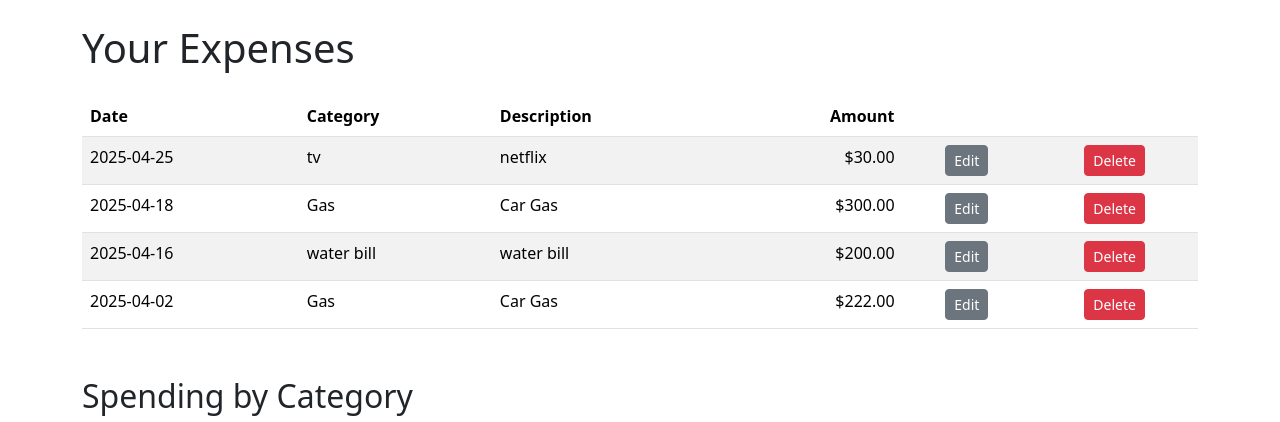
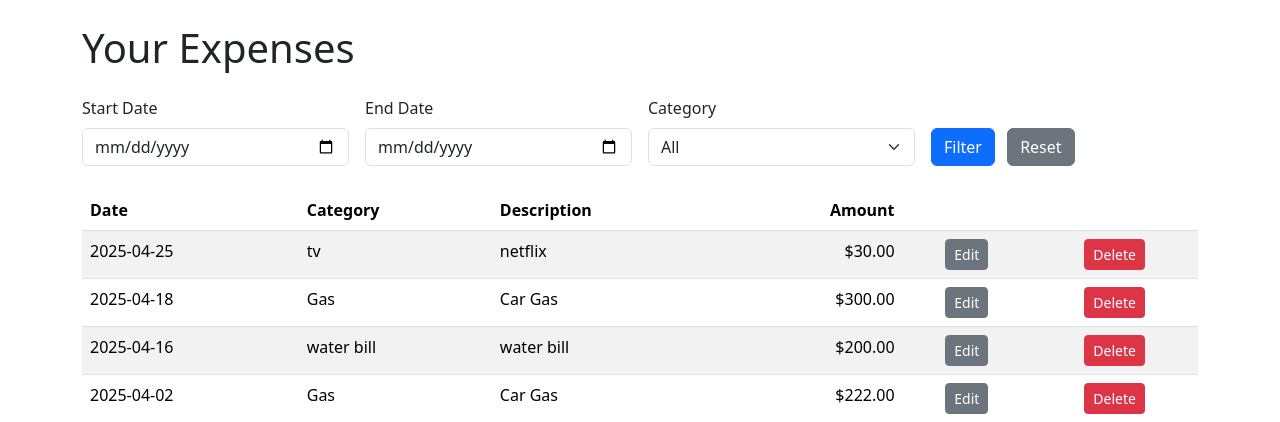
Before and after one commit to Tks23-hub/python-expense-tracker, a Flask app: page / in a window 1280 px wide. Shown: the part 56-478 px from the top of the page. Run offline with Flask 3, Linux system fonts and the light colour scheme; data comes from the database, SQL or seed files in the repository; both versions use the stored data as it was after the commit; some libraries are stand-ins or nearby versions.

Commit message:
Add filtering by date range and category; update README to document filter form and logic

```diff
--- a/app.py
+++ b/app.py
@@ -13,9 +13,28 @@ migrate = Migrate(app, db)
 
 @app.route('/')
 def index():
-    expenses = Expense.query.order_by(Expense.date.desc()).all()
-    return render_template('index.html', expenses=expenses)
 
+    q = Expense.query
+    start = request.args.get('start_date')
+    end   = request.args.get('end_date')
+    cat   = request.args.get('category')
+    if start:
+        q = q.filter(Expense.date >= start)
+    if end:
+        q = q.filter(Expense.date <= end)
+    if cat:
+        q = q.filter(Expense.category == cat)
+
+    expenses = q.order_by(Expense.date.desc()).all()
+    categories = [c[0] for c in db.session.query(Expense.category).distinct().all()]
+    return render_template(
+        'index.html',
+        expenses=expenses,
+        categories=categories,
+        start_date=start,
+        end_date=end,
+        selected_category=cat
+    )
 @app.route('/add', methods=['GET', 'POST'])
 def add_expense():
     if request.method == 'POST':
@@ -31,10 +50,24 @@ def add_expense():
 
 @app.route('/data')
 def data():
-    results = db.session.query(
+
+    q = Expense.query
+    start = request.args.get('start_date')
+    end   = request.args.get('end_date')
+    cat   = request.args.get('category')
+
+    if start:
+        q = q.filter(Expense.date >= start)
+    if end:
+        q = q.filter(Expense.date <= end)
+    if cat:
+        q = q.filter(Expense.category == cat)
+
+    results = q.with_entities(
         Expense.category,
         db.func.sum(Expense.amount)
     ).group_by(Expense.category).all()
+
     categories = [r[0] for r in results]
     totals     = [r[1] for r in results]
     return jsonify(categories=categories, totals=totals)
--- a/templates/index.html
+++ b/templates/index.html
@@ -1,6 +1,53 @@
-{% extends 'base.html' %} {% block title %}Dashboard – Expense Tracker{%
-endblock %} {% block content %}
+{% extends 'base.html' %}
+
+{% block title %}Dashboard – Expense Tracker{% endblock %}
+
+{% block content %}
   <h1 class="mb-4">Your Expenses</h1>
+
+  <!-- Filter Form -->
+  <form class="row g-3 mb-4" method="get" action="{{ url_for('index') }}">
+    <div class="col-md-3">
+      <label for="start_date" class="form-label">Start Date</label>
+      <input
+        type="date"
+        id="start_date"
+        name="start_date"
+        class="form-control"
+        value="{{ start_date or '' }}"
+      />
+    </div>
+    <div class="col-md-3">
+      <label for="end_date" class="form-label">End Date</label>
+      <input
+        type="date"
+        id="end_date"
+        name="end_date"
+        class="form-control"
+        value="{{ end_date or '' }}"
+      />
+    </div>
+    <div class="col-md-3">
+      <label for="category" class="form-label">Category</label>
+      <select
+        id="category"
+        name="category"
+        class="form-select"
+      >
+        <option value="">All</option>
+        {% for c in categories %}
+          <option
+            value="{{ c }}"
+            {% if c == selected_category %}selected{% endif %}
+          >{{ c }}</option>
+        {% endfor %}
+      </select>
+    </div>
+    <div class="col-md-3 align-self-end">
+      <button type="submit" class="btn btn-primary">Filter</button>
+      <a href="{{ url_for('index') }}" class="btn btn-secondary ms-2">Reset</a>
+    </div>
+  </form>
 
   {% if expenses %}
     <table class="table table-striped">
@@ -10,10 +57,8 @@ endblock %} {% block content %}
           <th>Category</th>
           <th>Description</th>
           <th class="text-end">Amount</th>
-      <th></th>
-      <!-- Edit -->
-      <th></th>
-      <!-- for the Delete button -->
+          <th></th> <!-- Edit -->
+          <th></th> <!-- Delete -->
         </tr>
       </thead>
       <tbody>
@@ -27,8 +72,7 @@ endblock %} {% block content %}
               <a
                 href="{{ url_for('edit_expense', expense_id=e.id) }}"
                 class="btn btn-sm btn-secondary"
-          >Edit</a
-        >
+              >Edit</a>
             </td>
             <td class="text-center">
               <form
@@ -36,7 +80,9 @@ endblock %} {% block content %}
                 action="{{ url_for('delete_expense', expense_id=e.id) }}"
                 onsubmit="return confirm('Delete this expense?');"
               >
-          <button type="submit" class="btn btn-sm btn-danger">Delete</button>
+                <button type="submit" class="btn btn-sm btn-danger">
+                  Delete
+                </button>
               </form>
             </td>
           </tr>
@@ -52,12 +98,23 @@ endblock %} {% block content %}
 
   <h2 class="mt-5">Spending by Category</h2>
   <canvas id="expenseChart" height="100"></canvas>
-{% endblock %} {% block scripts %}
+{% endblock %}
+
+{% block scripts %}
 <script>
-  fetch('{{ url_for("data") }}')
-    .then((res) => res.json())
-    .then((data) => {
-      const ctx = document.getElementById("expenseChart").getContext("2d");
+  // Build query parameters from filter values
+  const params = new URLSearchParams({
+    start_date: '{{ start_date or "" }}',
+    end_date:   '{{ end_date or "" }}',
+    category:   '{{ selected_category or "" }}'
+  });
+
+  fetch('{{ url_for("data") }}?' + params.toString())
+    .then(res => res.json())
+    .then(data => {
+      const ctx = document
+        .getElementById("expenseChart")
+        .getContext("2d");
       new Chart(ctx, {
         type: "bar",
         data: {
@@ -65,15 +122,15 @@ endblock %} {% block content %}
           datasets: [
             {
               label: "Total Spent",
-              data: data.totals,
-            },
-          ],
+              data: data.totals
+            }
+          ]
         },
         options: {
           scales: {
-            y: { beginAtZero: true },
-          },
-        },
+            y: { beginAtZero: true }
+          }
+        }
       });
     });
 </script>
```
Also changed, not shown: README.md, expenses.db. Lines whose indentation alone changed are shown as unchanged.
